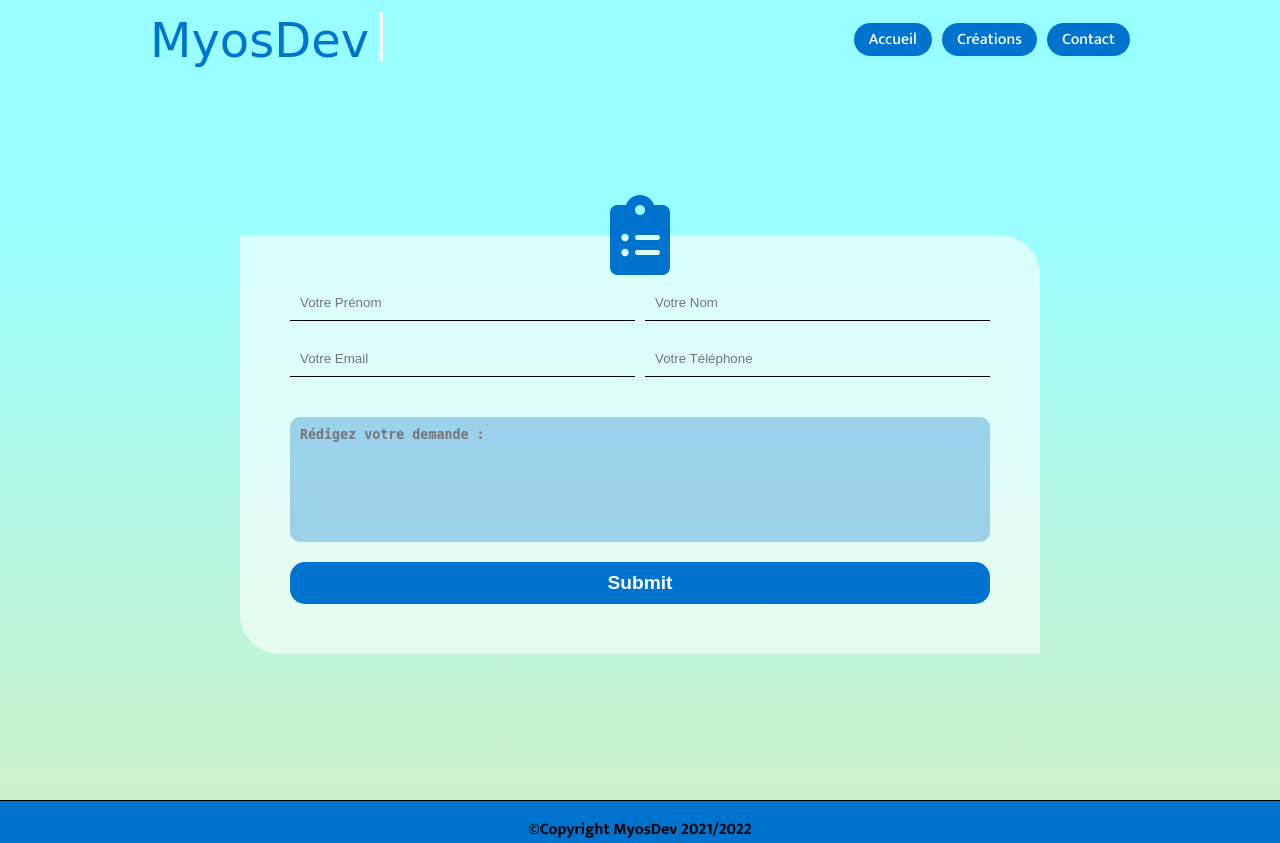
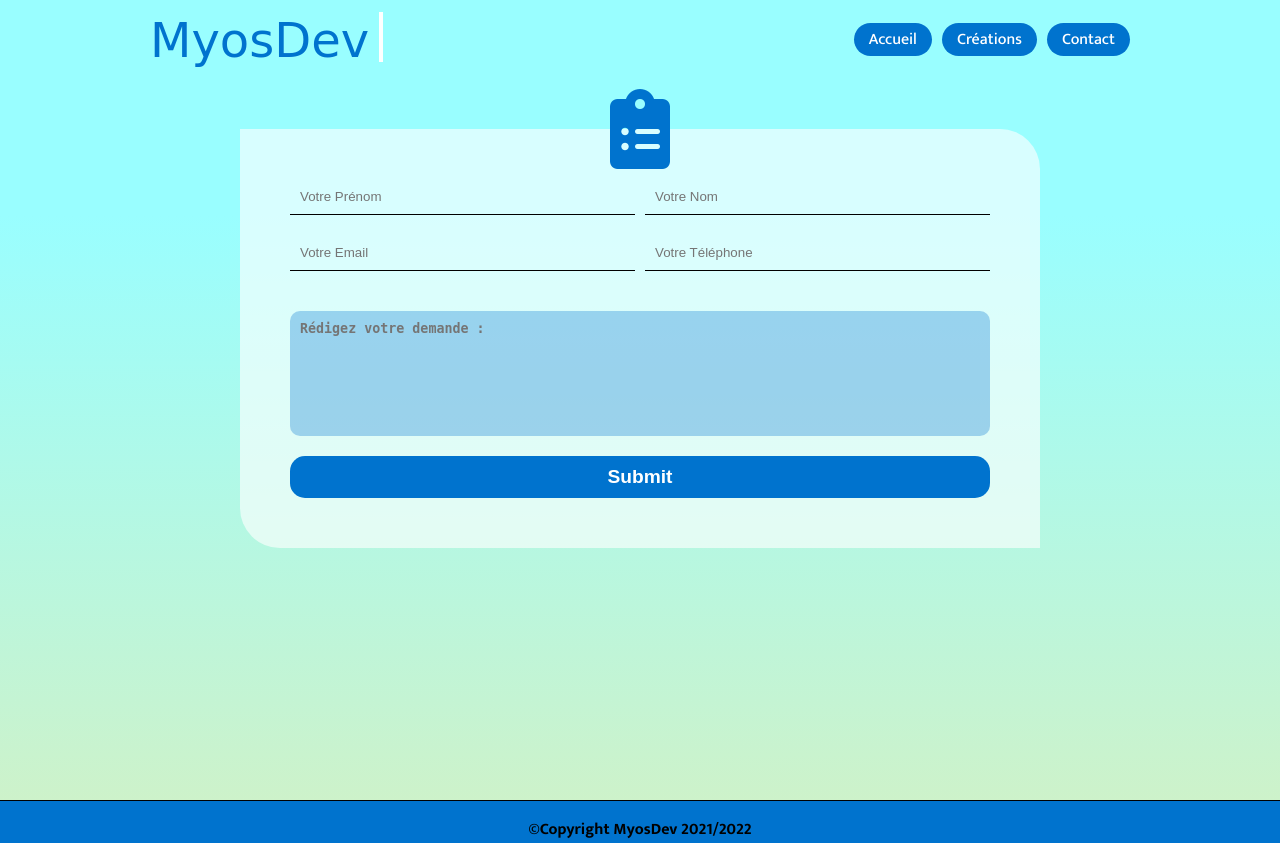
Before and after one commit to myos84/myos84.github.io, a PHP site: page /Portfolio/contact.html in a window 1280 px wide. Run offline with PHP 8.4, Linux system fonts and the light colour scheme; some web fonts are replaced.

Commit message:
test defaut empilement test 2

```diff
--- a/Portfolio/css/styles.css
+++ b/Portfolio/css/styles.css
@@ -220,11 +220,9 @@ form textarea{
     display: flex;
     justify-content: center;
     align-items: center;
-    height: calc(100vh - 150px);
 }
 
 .card {
-    z-index: 20;
     padding: 50px;
     background-color: #ffffff9f;
     border-radius: 0 40px 0 40px;
```
